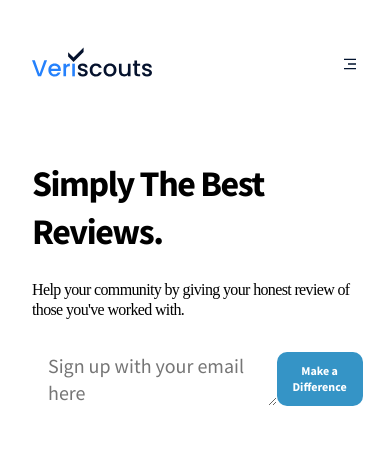
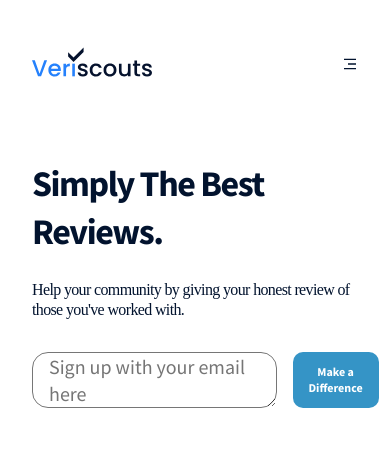
Before and after one commit to jonathancdays/veriscouts, a React (Create React App) app: page / in a window 390 px wide. Shown: the top 458 px of the page. Built offline with nearby package versions, Linux system fonts and the light colour scheme.

Commit message:
Update header title and paragraph text color. Adjust mobile menu z index.

```diff
--- a/src/components/navbar/navbar.css
+++ b/src/components/navbar/navbar.css
@@ -47,8 +47,8 @@
 .navbar-sign button,
 .navbar-menu_container button {
   background: #02132e;
+  border-radius: 5px;
   border: 0;
-  border-radius: 5px;
   color: #fff;
   cursor: pointer;
   font-family: var(--font-family);
@@ -85,6 +85,7 @@
   right: 0;
   text-align: end;
   top: 40px;
+  z-index: 2;
 }
 
 .navbar-menu_container p {
--- a/src/containers/header/header.css
+++ b/src/containers/header/header.css
@@ -12,6 +12,7 @@
 }
 
 .header-content h1 {
+  color: var(--color-text);
   font-family: var(--font-family);
   font-size: 90px;
   font-weight: 800px;
@@ -20,6 +21,7 @@
 }
 
 .header-content p {
+  color: var(--color-text);
   font-family: var(--color-text);
   font-size: 30px;
   font-style: normal;
@@ -31,21 +33,20 @@
 
 .header-content__input {
   display: flex;
-  margin: 2rem 0 1rem;
+  margin: 2rem 0rem 1rem;
   width: 100%;
 }
 
 .header-content__input textarea {
   background: var(--color-bg);
-  border: none;
   color: var(--color-text);
+  border-radius: 1rem;
   flex: 2;
   font-family: var(--font-family);
   font-size: 20px;
   line-height: 27px;
   min-height: 50px;
   min-width: 75%;
-  outline: none;
   overflow-wrap: break-word;
   padding: 0 1rem;
   width: 100%;
@@ -62,6 +63,7 @@
   font-size: 20px;
   font-weight: bold;
   line-height: 27px;
+  margin-left: 1rem;
   min-height: 50px;
   outline: none;
   padding: 0 1rem;
```
